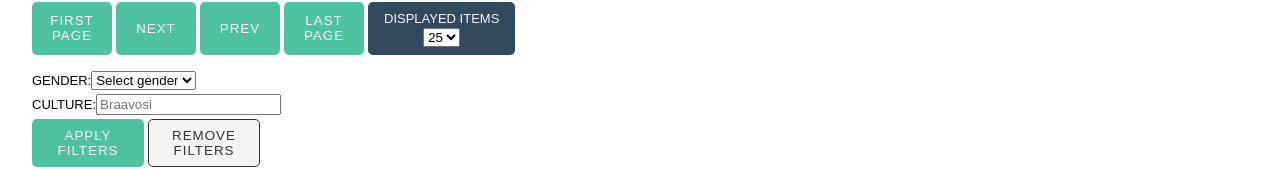
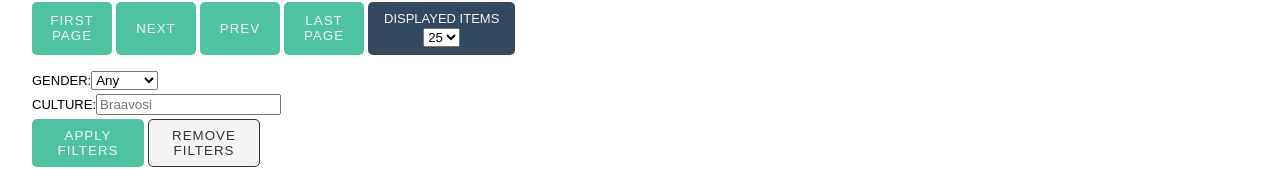
Before and after one commit to jzolotar/got-data, a React (Create React App) app: page /characters in a window 1280 px wide. Shown: the part 186-355 px from the top of the page. Built offline with nearby package versions, Linux system fonts and the light colour scheme; no server answers.

Commit message:
test filter options

```diff
--- a/src/components/charactersDetails/CharactersDetails.js
+++ b/src/components/charactersDetails/CharactersDetails.js
@@ -1,7 +1,7 @@
 import { NavLink } from 'react-router-dom';
 
 const CharactersDetails = ({ item }) => {
-  //TODO: concat name + alliases and display it with comas,
+  //concat name + alliases and display it with comas,
   let table;
   if (item.name) {
     table = [item.name, ...item.aliases];
--- a/src/components/charactersList/CharactersList.js
+++ b/src/components/charactersList/CharactersList.js
@@ -27,11 +27,15 @@ const CharactersList = () => {
   );
 
   let filteredData;
-  if (isFilterOn && genderFilter !== 'Any') {
-    filteredData = data.filter(
-      (item) =>
-        (item.gender === genderFilter) & (item.culture === cultureFilter)
-    );
+  if (isFilterOn) {
+    if (genderFilter !== 'Any') {
+      filteredData = data.filter(
+        (item) =>
+          (item.gender === genderFilter) & (item.culture === cultureFilter)
+      );
+    } else {
+      filteredData = data.filter((item) => item.culture === cultureFilter);
+    }
   } else {
     filteredData = data;
   }
--- a/src/components/formFilters/FormFilters.js
+++ b/src/components/formFilters/FormFilters.js
@@ -10,13 +10,15 @@ import { StyledFormFilters } from './StyledFormFilters';
 const FormFilters = ({ isFilterOn }) => {
   const dispatch = useDispatch();
   const [culture, setCulture] = useState('');
-  const [gender, setGender] = useState('');
+  const [gender, setGender] = useState('Any');
 
   const onSubmitHandler = (event) => {
     event.preventDefault();
-    if (culture.trim() === '' || gender === '') {
+
+    if (culture.trim() === '') {
       alert('please set filters field');
     } else {
+      console.log(gender, culture);
       //dispatch actions
       dispatch(setFiltersOn(true));
       dispatch(setGenderFilter(gender));
@@ -24,7 +26,6 @@ const FormFilters = ({ isFilterOn }) => {
 
       //reset data holders and form
       setCulture('');
-      setGender('');
       event.target.reset();
     }
   };
@@ -34,14 +35,11 @@ const FormFilters = ({ isFilterOn }) => {
         <div>
           <label>Gender:</label>
           <select
-            defaultValue={'default'}
-            onChange={(event) => dispatch(setGenderFilter(event.target.value))}
+            value={gender}
+            onChange={(event) => setGender(event.target.value)}
             name='gender'
             id='gender'
           >
-            <option value='default' disabled>
-              Select gender
-            </option>
             <option value='Any'>Any</option>
             <option value='Male'>Male</option>
             <option value='Female'>Female</option>
--- a/src/redux/filterSlice.js
+++ b/src/redux/filterSlice.js
@@ -1,6 +1,6 @@
 import { createSlice } from '@reduxjs/toolkit';
 
-const initialState = { filtersOn: false, gender: 'Any', culture: '' };
+const initialState = { filtersOn: false, gender: '', culture: '' };
 
 const filtersSlice = createSlice({
   name: 'filters',
```
